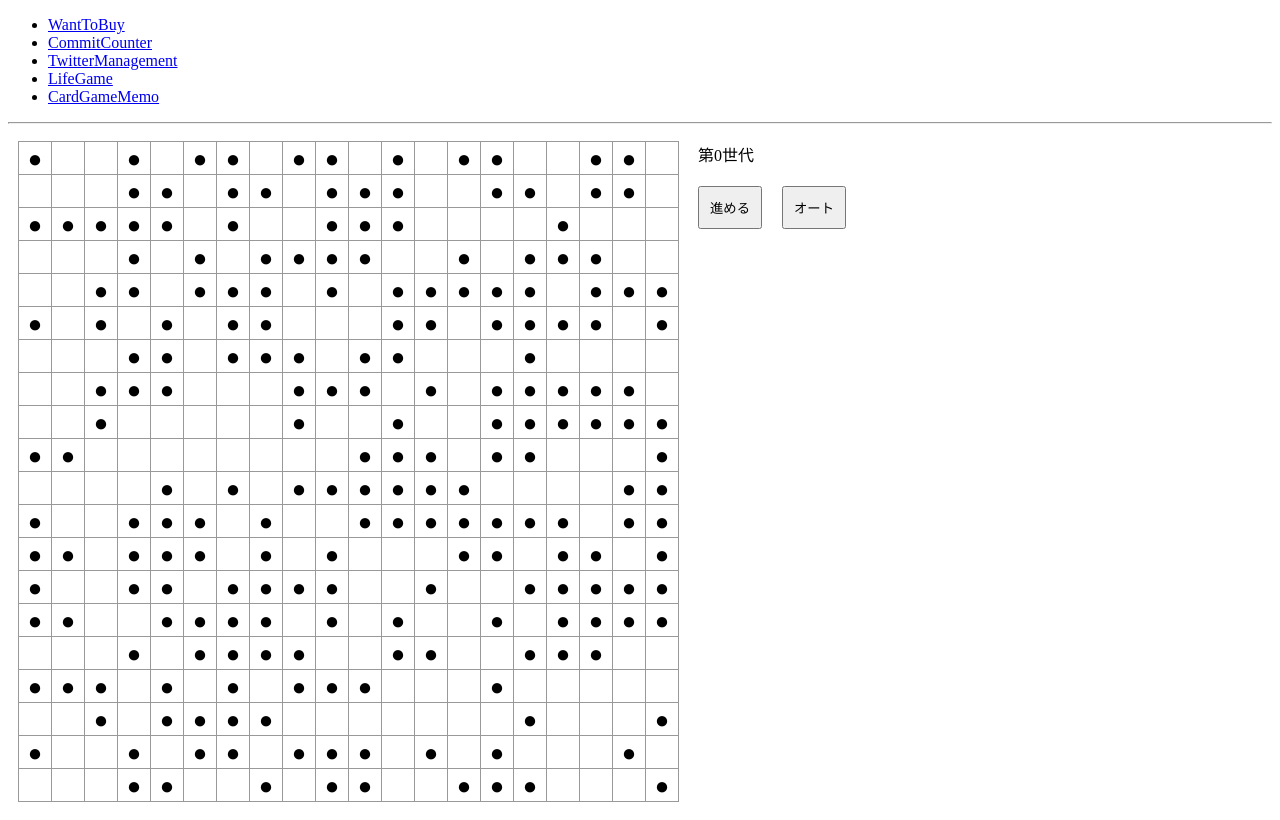
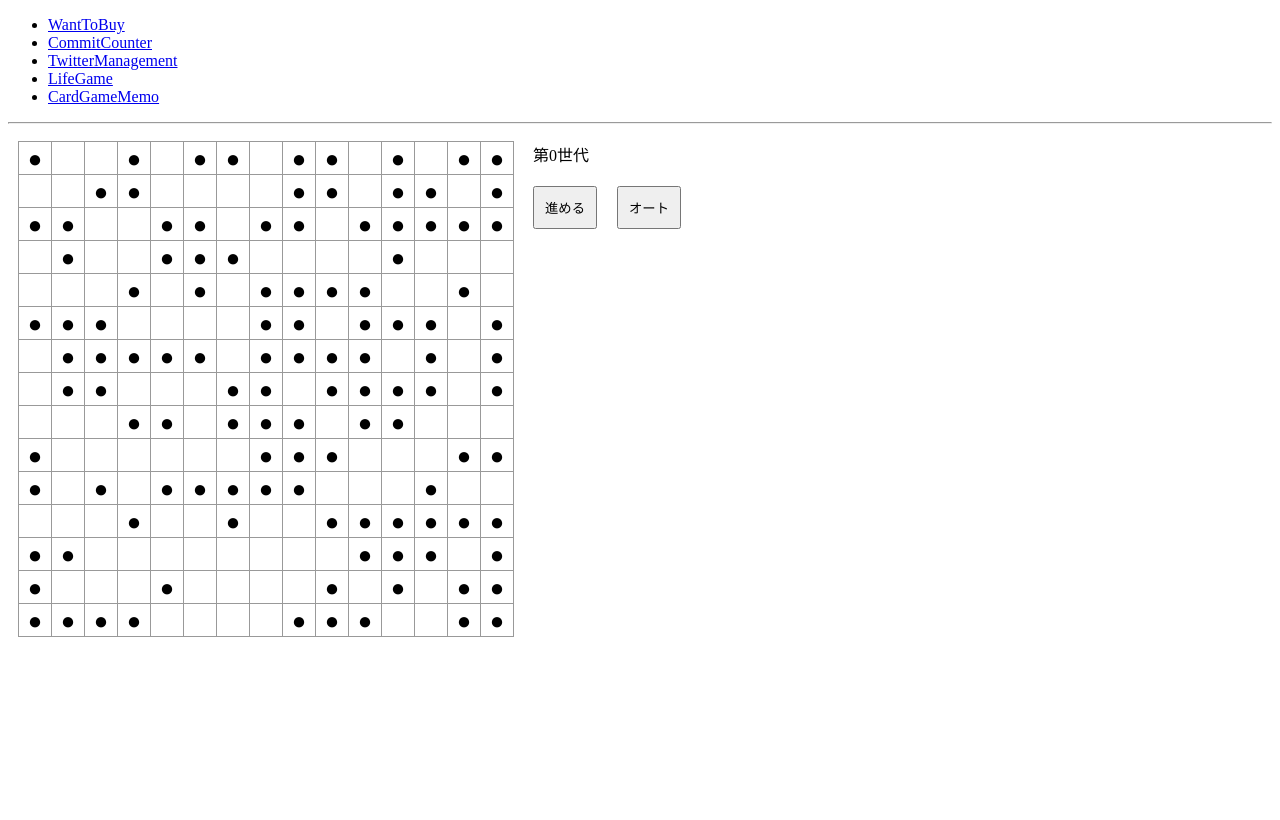
Before and after one commit to SparrowDev514/react-ts-project, a React (Vite) app: page /lifeGame in a window 1280 px wide. Built offline with nearby package versions, Linux system fonts and the light colour scheme.

Commit message:
オート

```diff
--- a/src/pages/LifeGame.tsx
+++ b/src/pages/LifeGame.tsx
@@ -1,7 +1,7 @@
 import { useState } from "react";
 
-let horizonalNum: number = 20;
-let verticalNum: number = 20;
+let horizonalNum: number = 15;
+let verticalNum: number = 15;
 
 // ライフゲームの状況を保持する定数
 let lifeGameState: string[][] = [];
@@ -40,6 +40,9 @@ const initializeNextState = () => {
 initializeState();
 initializeNextState();
 
+const sleep = (waitTime: number | undefined) =>
+  new Promise((resolve) => setTimeout(resolve, waitTime));
+
 const LifeGame = () => {
   //step
   const [step, setStep] = useState<number>(0);
@@ -48,6 +51,13 @@ const LifeGame = () => {
   const nextState = () => {
     const nextStep: number = step + 1;
     setStep(nextStep);
+  };
+
+  const auto = async () => {
+    for (let i = 0; i <= 100; i++) {
+      await sleep(100);
+      setStep(i);
+    }
   };
 
   // 配列の状況に応じて値を返す
@@ -164,7 +174,11 @@ const LifeGame = () => {
         >
           進める
         </button>
-        <button className="autoStepButton" style={autoStepButtonStyle}>
+        <button
+          className="autoStepButton"
+          onClick={auto}
+          style={autoStepButtonStyle}
+        >
           オート
         </button>
       </div>
```
